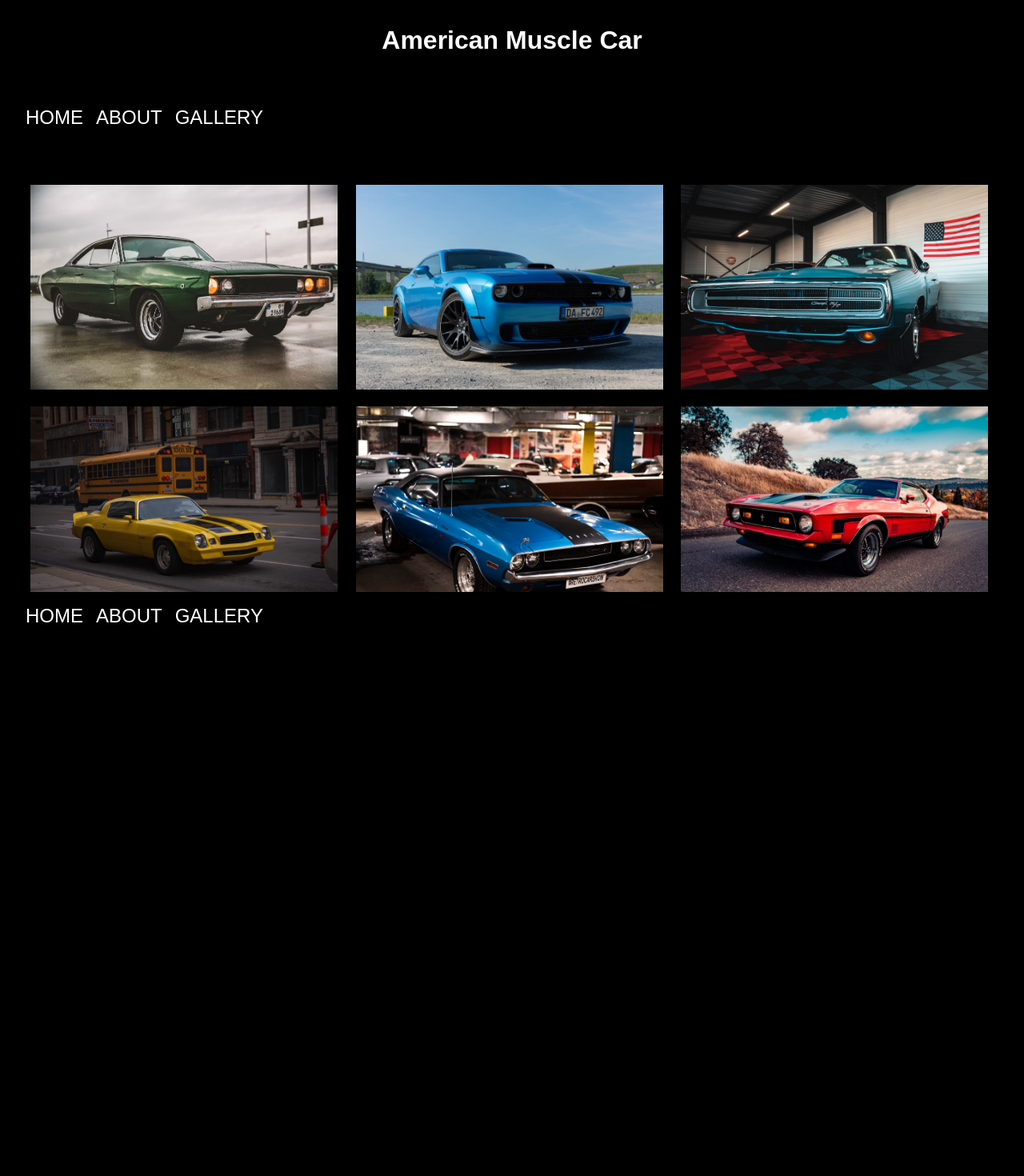
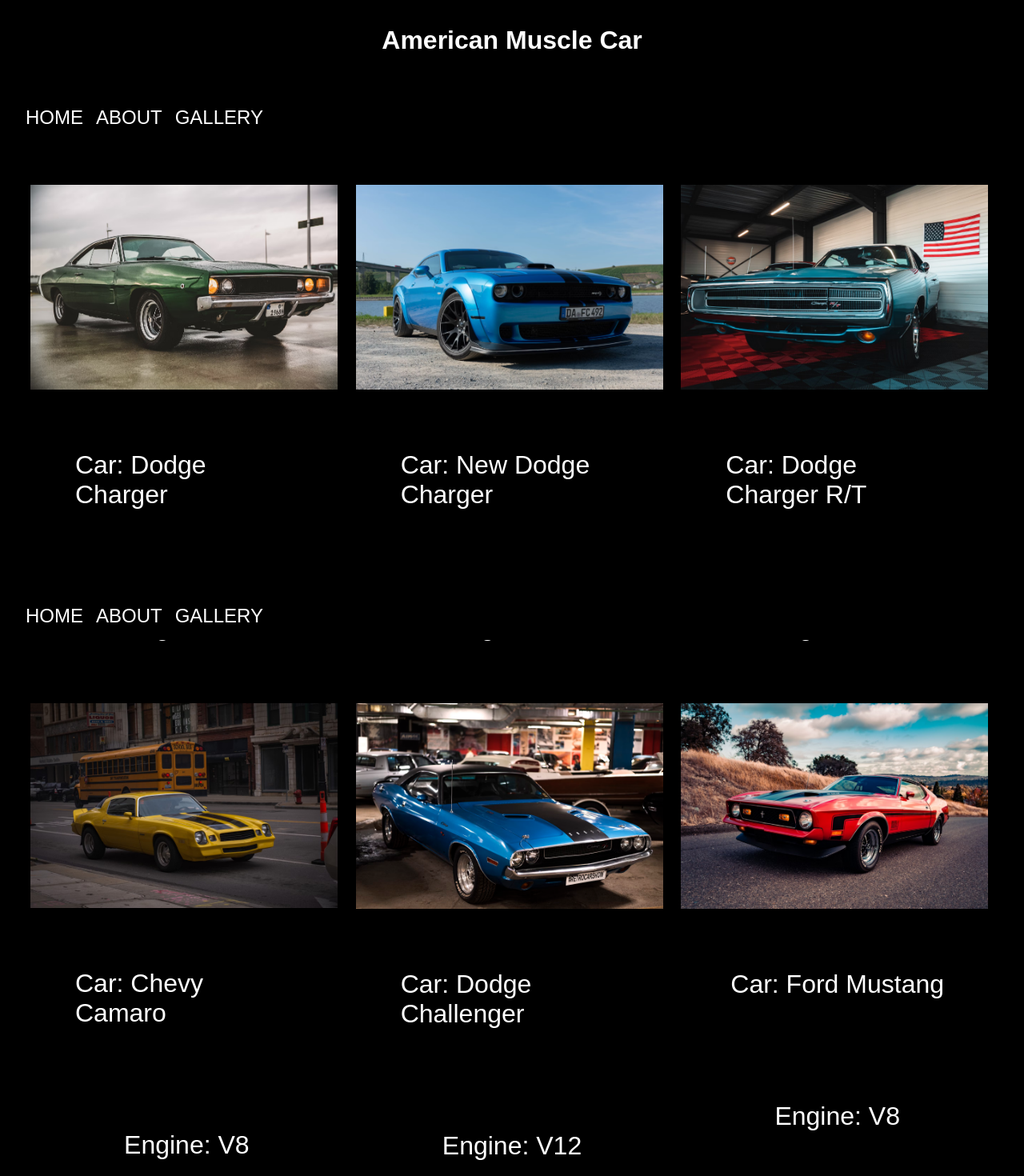
Before and after one commit to viniarski/react_routers, a React (Vite) app: page /gallery in a window 1280 px wide. Shown: the top 1470 px of the page at 80% size. Before the commit the page ends 803 px from the top, so only its background shows below. Built offline with nearby package versions, Linux system fonts and the light colour scheme.

Commit message:
react routers challenge

```diff
--- a/src/App.jsx
+++ b/src/App.jsx
@@ -2,7 +2,7 @@
 import '../src/css/App.css';
 import Home from './pages/Home';
 import About from './pages/About';
-import Gallery from './pages/Gallery';
+import Gallery from './pages/CarGallery';
 import NotFound from './pages/NotFound';
 
 export default function App() {
--- /dev/null
+++ b/src/pages/Car.jsx
@@ -0,0 +1,11 @@
+export default function Car({ car }) {
+  return (
+    <div className="carCard">
+      <img src={car.image} alt="" className="car-image" />
+      <div className="car-detail-container">
+        <p> Car: {car.carName}</p>
+        <p> Engine: {car.engine}</p>
+      </div>
+    </div>
+  );
+}
--- /dev/null
+++ b/src/pages/CarGallery.jsx
@@ -0,0 +1,15 @@
+import '../css/Gallery.css';
+import { gallery } from '../stores/gallery.js';
+import Car from './Car.jsx';
+
+export default function Gallery() {
+  return (
+    <div className="container">
+      <div className="gallery">
+        {gallery.map((car) => (
+          <Car car={car} />
+        ))}
+      </div>
+    </div>
+  );
+}
--- a/src/pages/Gallery.jsx
+++ /dev/null
@@ -1,16 +0,0 @@
-import '../css/Gallery.css';
-
-export default function Gallery() {
-  return (
-    <div className="container">
-      <div className="gallery">
-        <img className="img1" src="../src/assets/images/1.avif" alt="car" />
-        <img className="img2" src="../src/assets/images/2.avif" alt="car" />
-        <img className="img3" src="../src/assets/images/3.avif" alt="car" />
-        <img className="img4" src="../src/assets/images/4.avif" alt="car" />
-        <img className="img5" src="../src/assets/images/5.avif" alt="car" />
-        <img className="img6" src="../src/assets/images/6.avif" alt="car" />
-      </div>
-    </div>
-  );
-}
--- /dev/null
+++ b/src/stores/gallery.js
@@ -0,0 +1,32 @@
+export const gallery = [
+  {
+    carName: 'Dodge Charger',
+    engine: 'V8',
+    image: '../src/assets/images/1.avif',
+  },
+  {
+    carName: 'New Dodge Charger',
+    engine: 'V8',
+    image: '../src/assets/images/2.avif',
+  },
+  {
+    carName: 'Dodge Charger R/T',
+    engine: 'V12',
+    image: '../src/assets/images/3.avif',
+  },
+  {
+    carName: 'Chevy Camaro',
+    engine: 'V8',
+    image: '../src/assets/images/4.avif',
+  },
+  {
+    carName: 'Dodge Challenger',
+    engine: 'V12',
+    image: '../src/assets/images/5.avif',
+  },
+  {
+    carName: 'Ford Mustang',
+    engine: 'V8',
+    image: '../src/assets/images/6.avif',
+  },
+];
```
